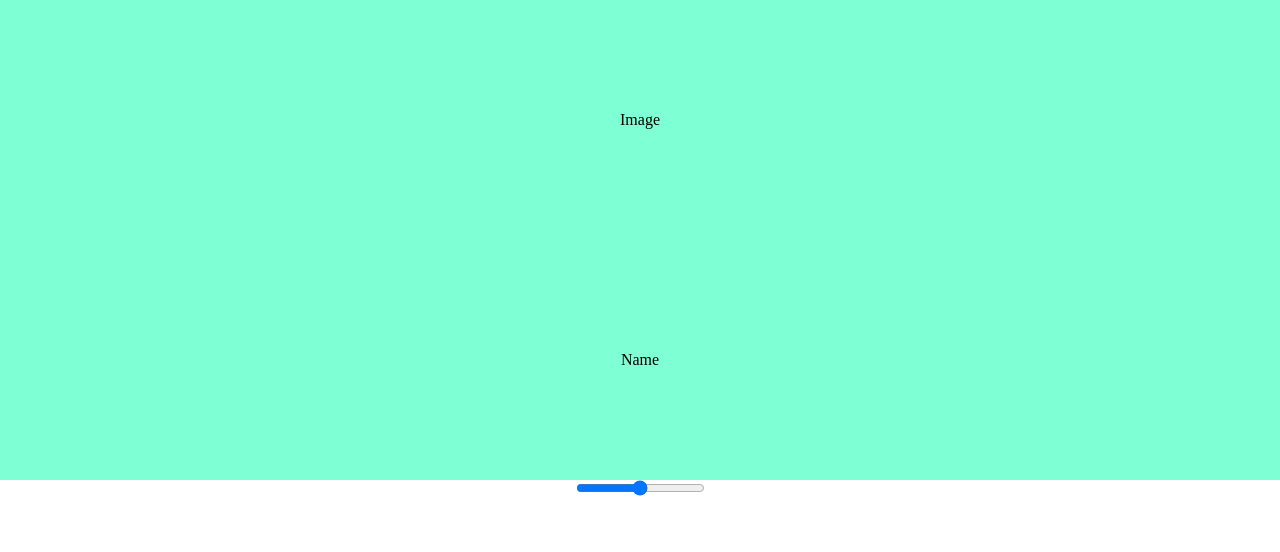
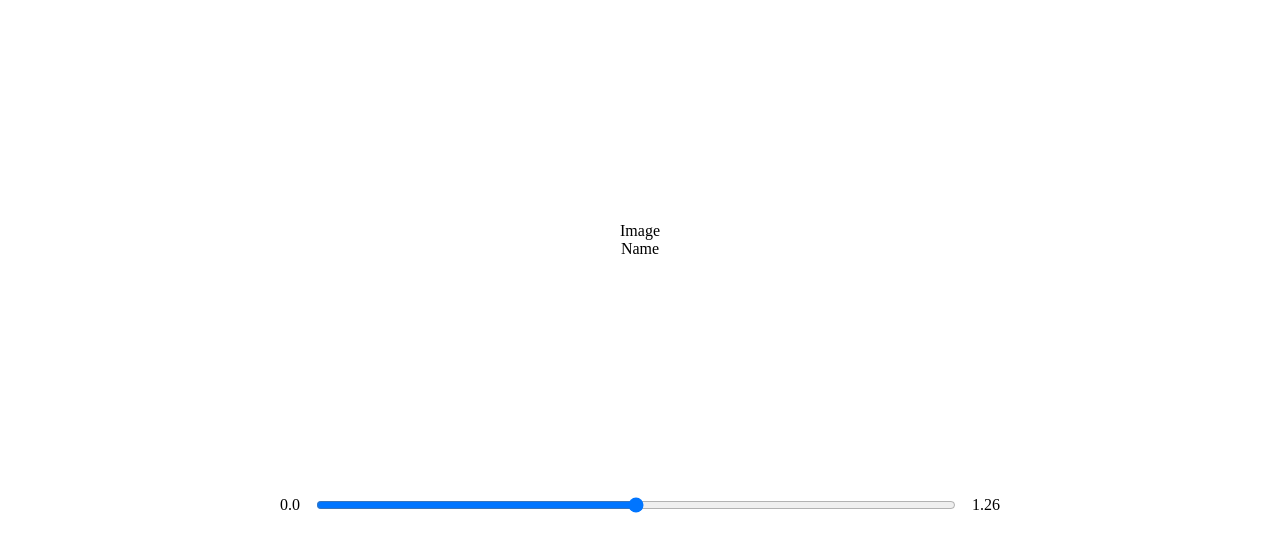
Before and after one commit to Loufi1/react-music-player, a React (Create React App) app: page / in a window 1280 px wide. Shown: the top 552 px of the page. Built offline with nearby package versions, Linux system fonts and the light colour scheme.

Commit message:
Center player

```diff
--- a/src/components/player.js
+++ b/src/components/player.js
@@ -3,7 +3,9 @@ import React from "react";
 const Player = () => {
     return (
         <div className="player">
+            <p>0.0</p>
             <input type='range'/>
+            <p>1.26</p>
         </div>
     )
 }
--- a/src/styles/_player.scss
+++ b/src/styles/_player.scss
@@ -1,8 +1,14 @@
 .player {
-  color: red;
+  display: flex;
+  align-items: center;
+  justify-content: center;
 
-  display: flex;
-  flex-direction: column;
-  align-items: center;
-  justify-content: space-around;
+  input {
+    width: 50%;
+    padding: 1rem;
+  }
+
+  p {
+    padding: 1rem;
+  }
 }
--- a/src/styles/_song.scss
+++ b/src/styles/_song.scss
@@ -1,8 +1,7 @@
 .song {
-  background-color: aquamarine;
   min-height: 60vh;
   display: flex;
   flex-direction: column;
   align-items: center;
-  justify-content: space-around;
+  justify-content: center;
 }
```
